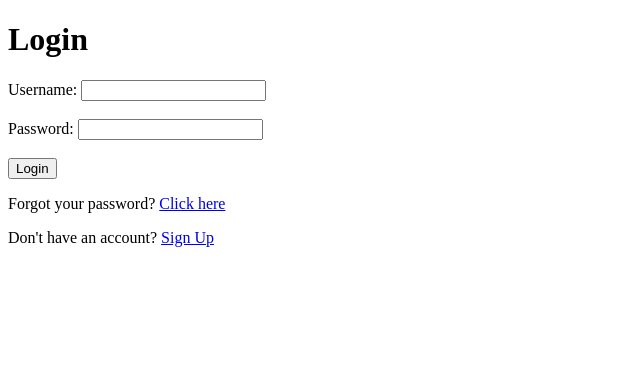
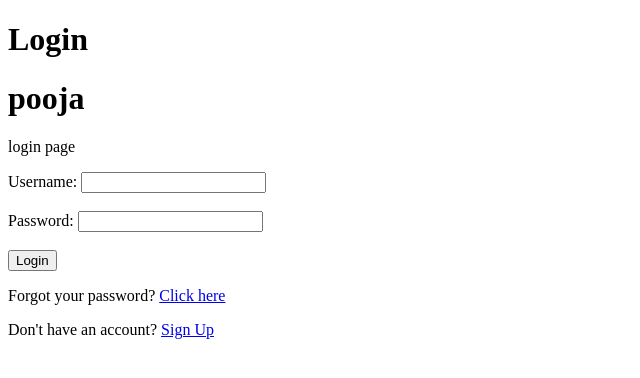
Before and after one commit to dugrampooja/project2, a plain HTML site: page index.html in a window 1280 px wide. Shown: the whole page, without its empty margins (0-640 px from the left). Drawn offline with Linux system fonts and the light colour scheme.

Commit message:
paragraph is changed

```diff
--- a/index.html
+++ b/index.html
@@ -7,7 +7,8 @@
 <body>
 
     <h1>Login</h1>
-
+    <h1>pooja</h1>
+<p>login page</p>
     <form>
 
         <label for="username">Username:</label>
```
